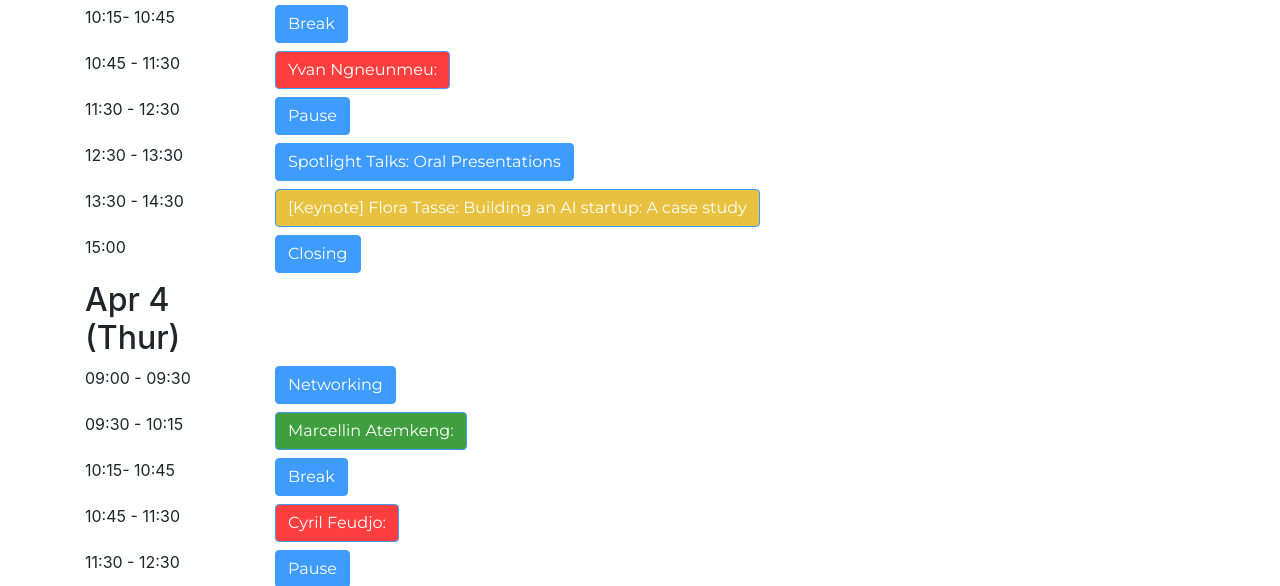
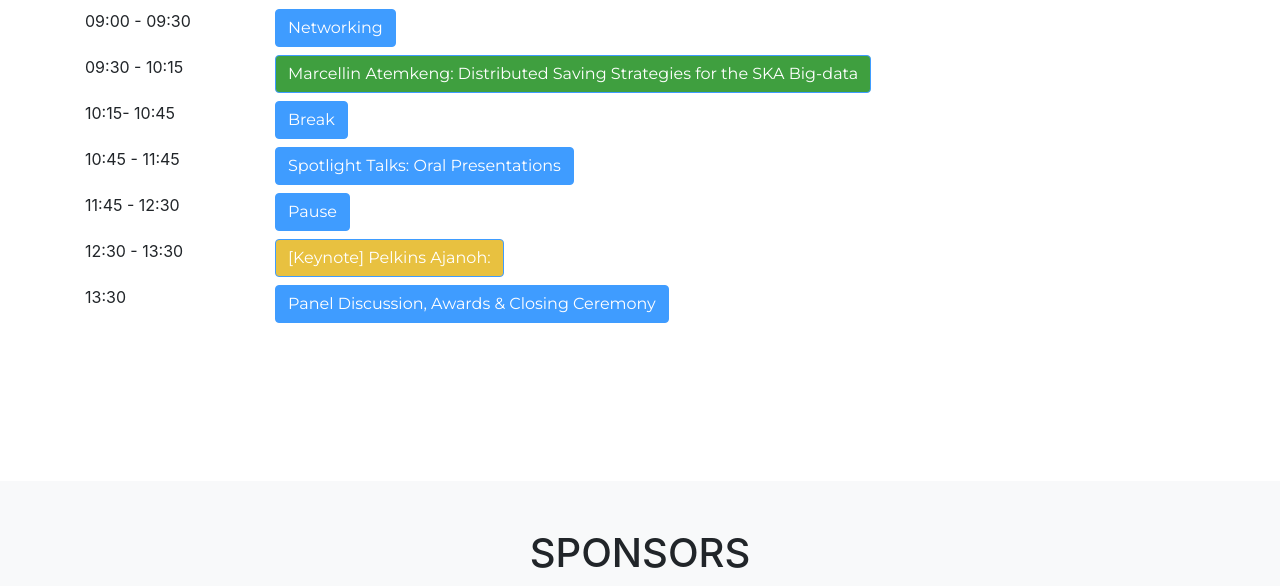
Before and after one commit to indabaXCameroon/indabaXCameroon.github.io, a website with bundled scripts: page index.html in a window 1280 px wide. Shown: the part 3753-4339 px from the top of the page. Built offline with nearby package versions, Linux system fonts and the light colour scheme; files whose address does not match are found by name; a web font is replaced by a local one.

Commit message:
Added Marcellin Talk

```diff
--- a/index.html
+++ b/index.html
@@ -248,18 +248,6 @@
                       <i class="fa fa-linkedin"></i>
                     </a>
                   </li>
-                </ul>
-              </div>
-            </div>
-          </div>
-
-          <div class="row">
-            <div class="col-sm-4">
-              <div class="team-member">
-                <img class="mx-auto rounded-circle" src="img/team/avatar.png" alt="">
-                <h4>Cyrille Feudjo</h4>
-                <p class="text-muted">University of Buea</p>
-                <ul class="list-inline social-buttons">
                 </ul>
               </div>
             </div>
@@ -675,7 +663,7 @@
                <div class="col-md-10 col-xs-12">
               <div class="schedule-slot-info">
                <div class="schedule-slot-info-content">
-                 <h3 class="btn btn-primary Hahn-6" style="background-color:green">Marcellin Atemkeng: </h3>
+                 <h3 class="btn btn-primary Hahn-6" style="background-color:green">Marcellin Atemkeng: Distributed Saving Strategies for the SKA Big-data</h3>
                  <!-- <button class="btn btn-primary">PD Hahn Foyer</button> -->
                  <!--<p class="schedule-slot-desc">Pick up your name badge</p>-->
                 </div>
@@ -706,34 +694,16 @@
             </div>
             <!-- Slot listing 4 end -->
 
-            <div class="row schedule-listing">
-             <div class="col-md-2 col-xs-12">
-                <span class="schedule-slot-time">10:45 - 11:30</span>
-              </div>
-
-              <div class="col-md-10 col-xs-12">
-             <div class="schedule-slot-info">
-              <div class="schedule-slot-info-content">
-                <h3 class="btn btn-primary Hahn-6" style="background-color:red">Cyril Feudjo: </h3>
-                <!-- <button class="btn btn-primary">PD Hahn Foyer</button> -->
-                <!--<p class="schedule-slot-desc">Pick up your name badge</p>-->
-               </div>
-               <!--Info content end -->
-             </div>
-             <!-- Slot info end -->
-           </div>
-           </div>
-
 
            <div class="row schedule-listing">
             <div class="col-md-2 col-xs-12">
-               <span class="schedule-slot-time">11:30 - 12:30</span>
+               <span class="schedule-slot-time">10:45 - 11:45</span>
              </div>
 
              <div class="col-md-10 col-xs-12">
             <div class="schedule-slot-info">
              <div class="schedule-slot-info-content">
-               <h3 class="btn btn-primary Hahn-6">Pause</h3>
+               <h3 class="btn btn-primary Hahn-6">Spotlight Talks: Oral Presentations</h3>
                <!-- <button class="btn btn-primary">PD Hahn Foyer</button> -->
                <!--<p class="schedule-slot-desc">Pick up your name badge</p>-->
               </div>
@@ -745,13 +715,13 @@
 
           <div class="row schedule-listing">
            <div class="col-md-2 col-xs-12">
-              <span class="schedule-slot-time">12:30 - 13:30</span>
+              <span class="schedule-slot-time">11:45 - 12:30</span>
             </div>
 
             <div class="col-md-10 col-xs-12">
            <div class="schedule-slot-info">
             <div class="schedule-slot-info-content">
-              <h3 class="btn btn-primary Hahn-6">Spotlight Talks: Oral Presentations</h3>
+              <h3 class="btn btn-primary Hahn-6">Pause</h3>
               <!-- <button class="btn btn-primary">PD Hahn Foyer</button> -->
               <!--<p class="schedule-slot-desc">Pick up your name badge</p>-->
              </div>
@@ -763,7 +733,7 @@
 
          <div class="row schedule-listing">
           <div class="col-md-2 col-xs-12">
-             <span class="schedule-slot-time">13:30 - 14:30</span>
+             <span class="schedule-slot-time">12:30 - 13:30</span>
            </div>
 
            <div class="col-md-10 col-xs-12">
@@ -781,7 +751,7 @@
 
         <div class="row schedule-listing">
          <div class="col-md-2 col-xs-12">
-            <span class="schedule-slot-time">15:00</span>
+            <span class="schedule-slot-time">13:30</span>
           </div>
 
           <div class="col-md-10 col-xs-12">
```
